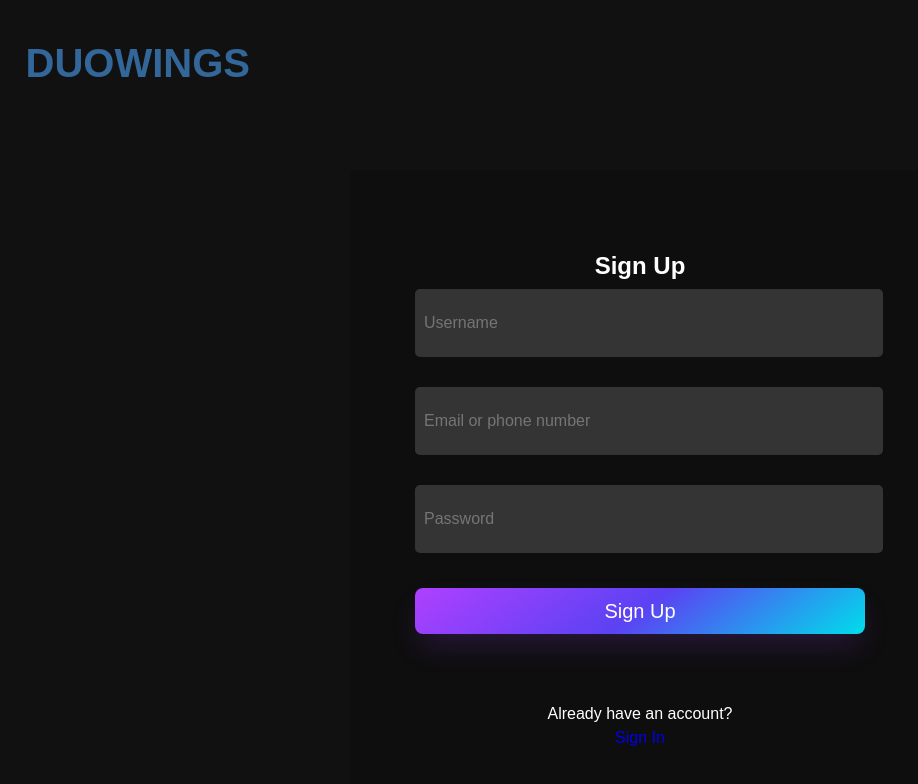
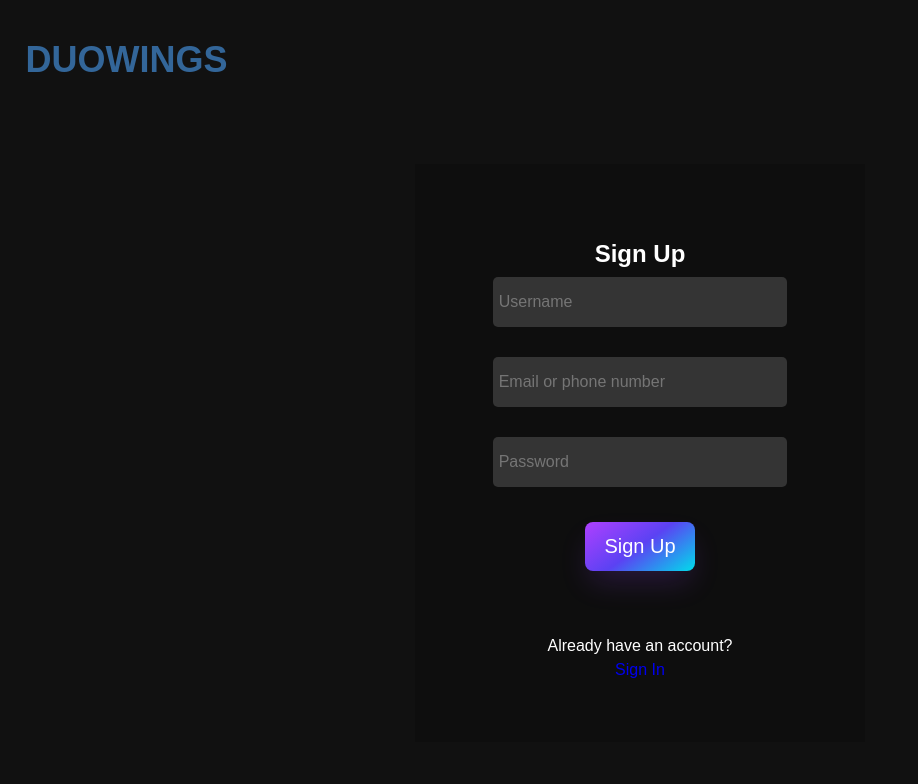
Before and after one commit to devingdaniels/DuoWings, a React (Vite) app in the folder frontend/: page /register in a window 1280 px wide. Shown: the top 784 px of the page, without its empty margins (0-918 px from the left). Built offline with nearby package versions, Linux system fonts and the light colour scheme; no server answers.

Commit message:
Cleaned up CSS

```diff
--- a/frontend/src/App.css
+++ b/frontend/src/App.css
@@ -7,6 +7,7 @@
 * {
   margin: 0;
   padding: 0;
+  box-sizing: border-box;
 }
 
 a {
@@ -27,17 +28,6 @@ body {
   background-size: cover; /* Adjust the background sizing */
   background-position: center center; /* Adjust the background position */
   height: 100vh; /* DELETE THIS */
-}
-
-/* Customize the <h1> element */
-.duowings-site-title {
-  font-size: 36px; /* Adjust the font size as needed */
-  font-weight: bold; /* Set the font weight to bold */
-  color: #336699; /* Change the text color */
-  text-align: center; /* Align the text to the center */
-  margin: 20px 0; /* Add some margin to provide spacing */
-  text-transform: uppercase; /* Convert the text to uppercase */
-  font-family: Arial, sans-serif; /* Choose the desired font family */
 }
 
 .landing-page-section-1 h1 {
@@ -85,7 +75,9 @@ body {
 /* --------- AUTH FORMS COMPONENT (SINGIN AND SIGNUP) ------ */
 
 .auth-page-header {
-  width: max-content;
+  display: flex;
+  justify-content: space-between;
+  align-items: center;
   padding: 1% 2%;
   cursor: pointer;
   font-size: 2.5rem;
@@ -141,15 +133,10 @@ body {
   border: none;
   border-radius: 8px;
   box-shadow: rgba(151, 65, 252, 0.2) 0 15px 30px -5px;
-  box-sizing: border-box;
   text-decoration: none;
   color: #ffffff;
-  display: flex;
   font-family: Phantomsans, sans-serif;
   font-size: 1.25rem;
-  justify-content: center;
-  width: 100%;
-  line-height: 1em;
   padding: 13px 19px;
   cursor: pointer;
 }
@@ -165,3 +152,16 @@ body {
   align-items: center;
   justify-content: flex-start;
 }
+
+/* -------------------------------------------- GLOBAL CLASSES --------------------------------------------*/
+
+/* Customize the <h1> element */
+.duowings-site-title {
+  font-size: 36px; /* Adjust the font size as needed */
+  font-weight: bold; /* Set the font weight to bold */
+  color: #336699; /* Change the text color */
+  text-align: center; /* Align the text to the center */
+  margin: 20px 0; /* Add some margin to provide spacing */
+  text-transform: uppercase; /* Convert the text to uppercase */
+  font-family: Arial, sans-serif; /* Choose the desired font family */
+}
--- a/frontend/src/components/registerPage/RegisterForm.tsx
+++ b/frontend/src/components/registerPage/RegisterForm.tsx
@@ -1,6 +1,5 @@
 import React, { useState } from "react";
 import { Link } from "react-router-dom";
-import { useNavigate } from "react-router-dom";
 
 // Define the interface for user data
 interface UserData {
@@ -11,8 +10,6 @@ interface UserData {
 }
 
 const SignUpForm: React.FC = () => {
-  const navigate = useNavigate();
-
   const [userData, setUserData] = useState<UserData>({
     username: "",
     email: "",
@@ -37,12 +34,6 @@ const SignUpForm: React.FC = () => {
 
   return (
     <>
-      <h1
-        className="auth-page-header duowings-site-title"
-        onClick={() => navigate("/")}
-      >
-        DuoWings
-      </h1>
       <div className="auth-form-container">
         <div className="auth-form-wrapper">
           <form onSubmit={handleSignUp}>
--- a/frontend/src/pages/RegisterPage.tsx
+++ b/frontend/src/pages/RegisterPage.tsx
@@ -1,8 +1,20 @@
 import React from "react";
 import RegisterForm from "../components/registerPage/RegisterForm";
+import { useNavigate } from "react-router-dom";
 
-const LoginPage: React.FC = () => {
-  return <RegisterForm />;
+const RegisterPage: React.FC = () => {
+  const navigate = useNavigate();
+  return (
+    <>
+      <h1
+        className="auth-page-header duowings-site-title"
+        onClick={() => navigate("/")}
+      >
+        DuoWings
+      </h1>
+      <RegisterForm />
+    </>
+  );
 };
 
-export default LoginPage;
+export default RegisterPage;
```
